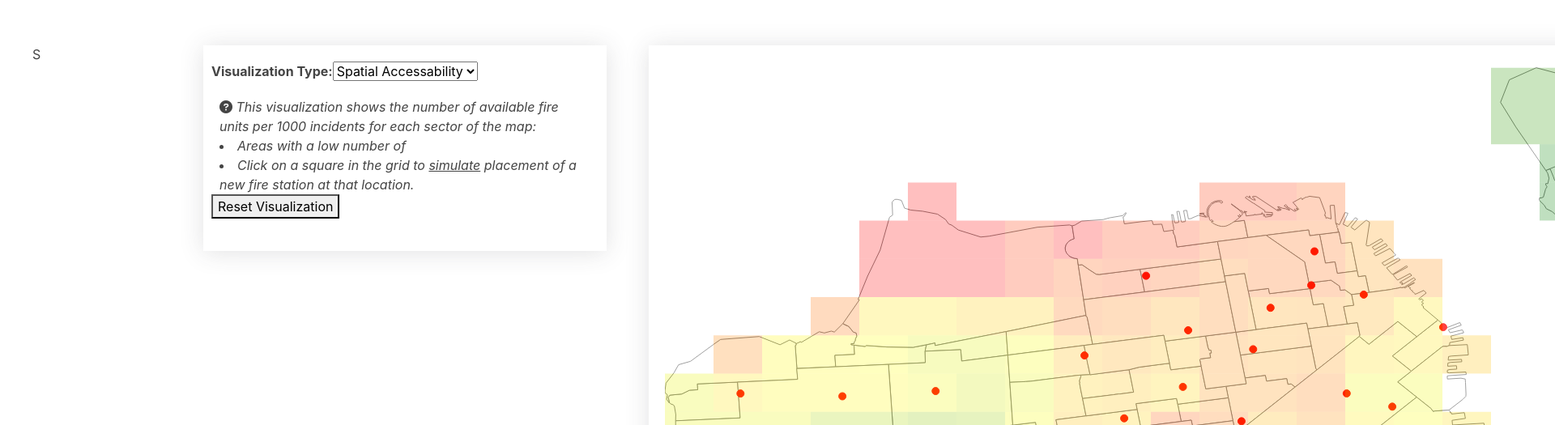
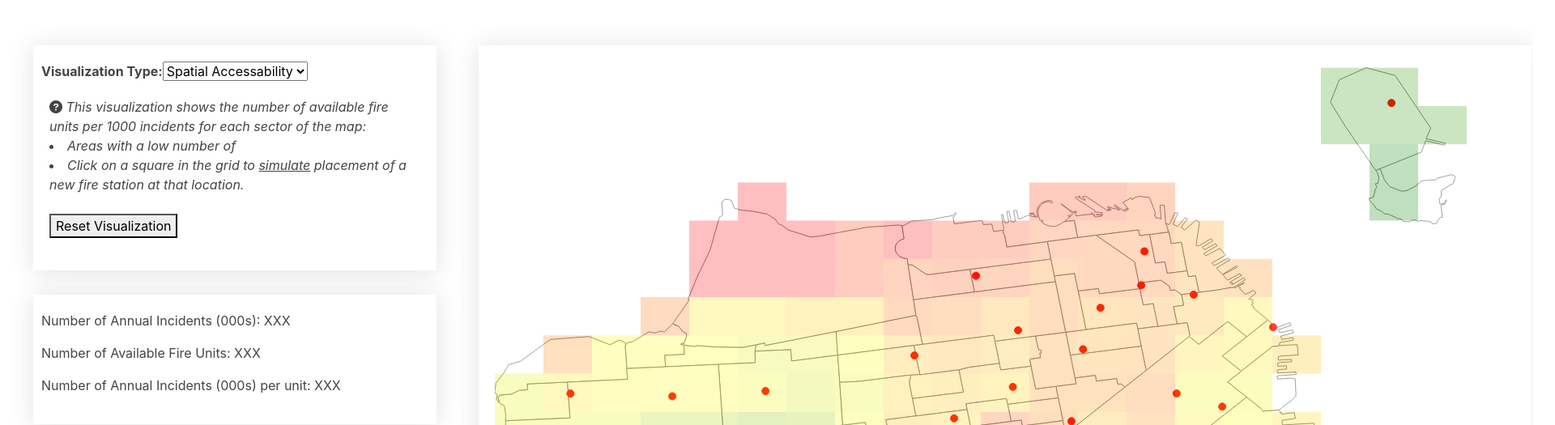
Before and after one commit to mjgood4/firstrespondersites, a plain HTML site: page visualization/index.html in a window 1280 px wide. Shown: the part 91-616 px from the top of the page at 81% size, 1920 px wide, since content can reach past the window. Drawn offline with nearby package versions, Linux system fonts and the light colour scheme.

Commit message:
finished poc

```diff
--- a/visualization/index.html
+++ b/visualization/index.html
@@ -120,8 +120,8 @@
             <b>Visualization Type:</b><select>
               <option>Spatial Accessability</option>
             </select>
-            <div id="controls_spatial_accessibility" style="padding: 20px 0px;">
-              <div style="font-style: italic; padding: 0 10px;">
+            <div id="controls_spatial_accessibility" style="padding: 20px 10px;">
+              <div style="font-style: italic;">
                 <i class="fa-solid fa-circle-question"></i>
                 This visualization shows the number of available fire units per 1000 incidents for each sector of the
                 map:
@@ -129,10 +129,19 @@
                 <li>Click on a square in the grid to <u>simulate</u> placement of a new fire station at that location.
                 </li>
               </div>
+              <br/>
               <button id="reset_fca">Reset Visualization</button>
             </div>
           </div>
-        </td>S
+          <div class="shadow" style="margin-top: 30px; padding: 20px 10px;">
+            <p>Number of Annual Incidents (000s): XXX</p>
+            <p>Number of Available Fire Units: XXX</p>
+            <p>Number of Annual Incidents (000s) per unit: XXX</p>
+          </div>
+          <div class="shadow" style="margin-top: 30px; padding: 20px 10px;">
+            <p>todo: legend</p>
+          </div>
+        </td>
         <td>
           <div id="visualization" class="shadow" style="margin-left: 50px; width: 1300px; padding-left: 20px;"></div>
         </td>
@@ -160,6 +169,7 @@
     const mapLegend = svg.append("g").attr("id", "map_legend");
     const simulationFacility = svg.append("g").attr("id", "simulation_facility");
 
+
     Promise.all([
       //d3.dsv(",", "ratings-by-country.csv"),
       d3.json("data/sf_neighborhoods.geojson"),
@@ -179,6 +189,12 @@
 
       const mapCtx = setupMap(sfMapData);
 
+      function drawMap() {
+        facilities.selectAll("*").remove();
+        mapGrid.selectAll("*").remove();
+        mapLegend.selectAll("*").remove();
+        simulationFacility.selectAll("*").remove();
+
         refreshData(mapCtx, {
           sfFacilityData: sfFacilityData,
           mapGridData: mapGridData,
@@ -186,6 +202,12 @@
           travelTime: travelTime,
           simulationFcaOutput: simulationFcaOutput
         });
+      }
+
+      $("#reset_fca").click(function(evt) {
+        drawMap();
+      });
+      drawMap();
     });
 
     function preprocessSimulationData(simulationData) {
```
Lines whose indentation alone changed are shown as unchanged.
